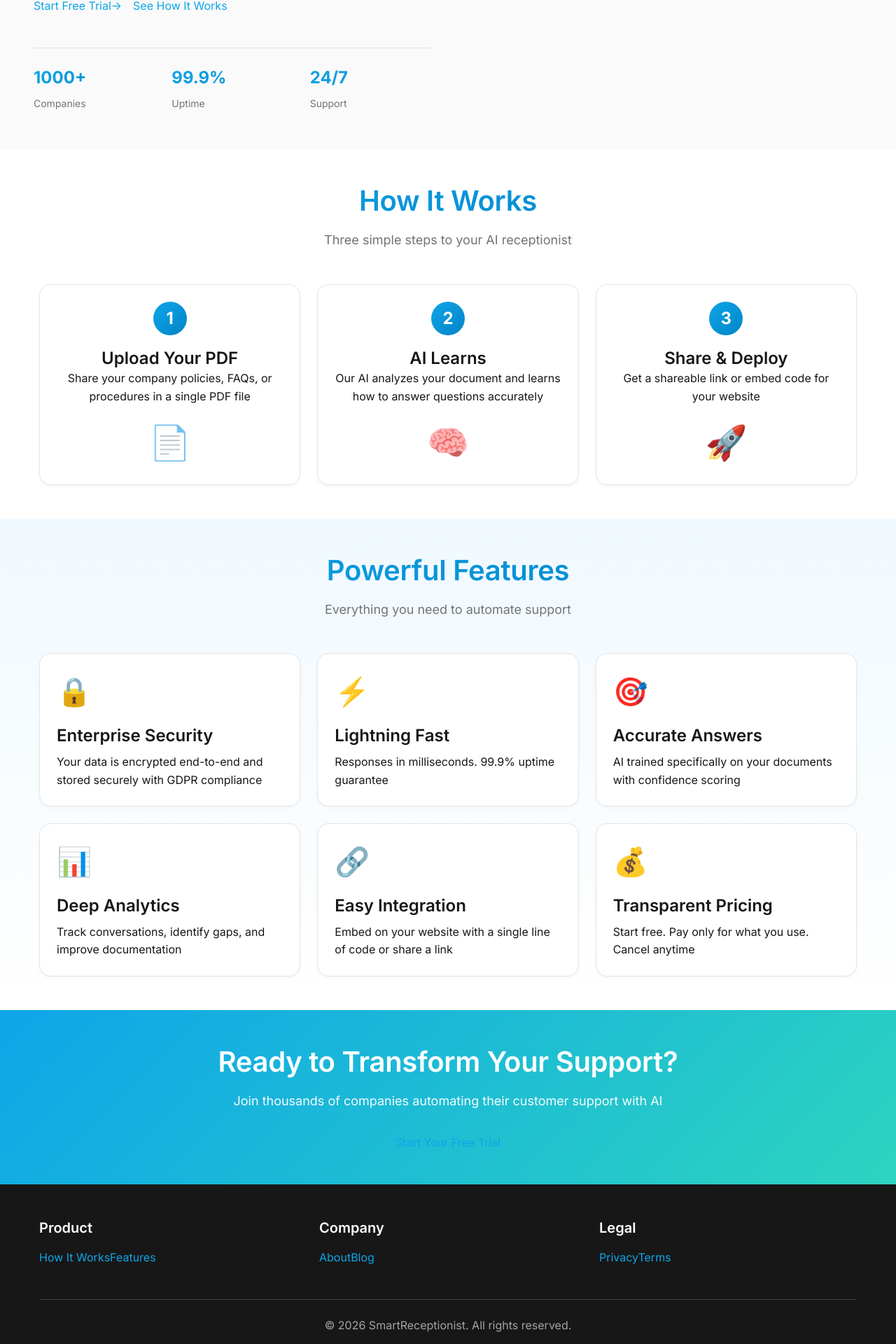
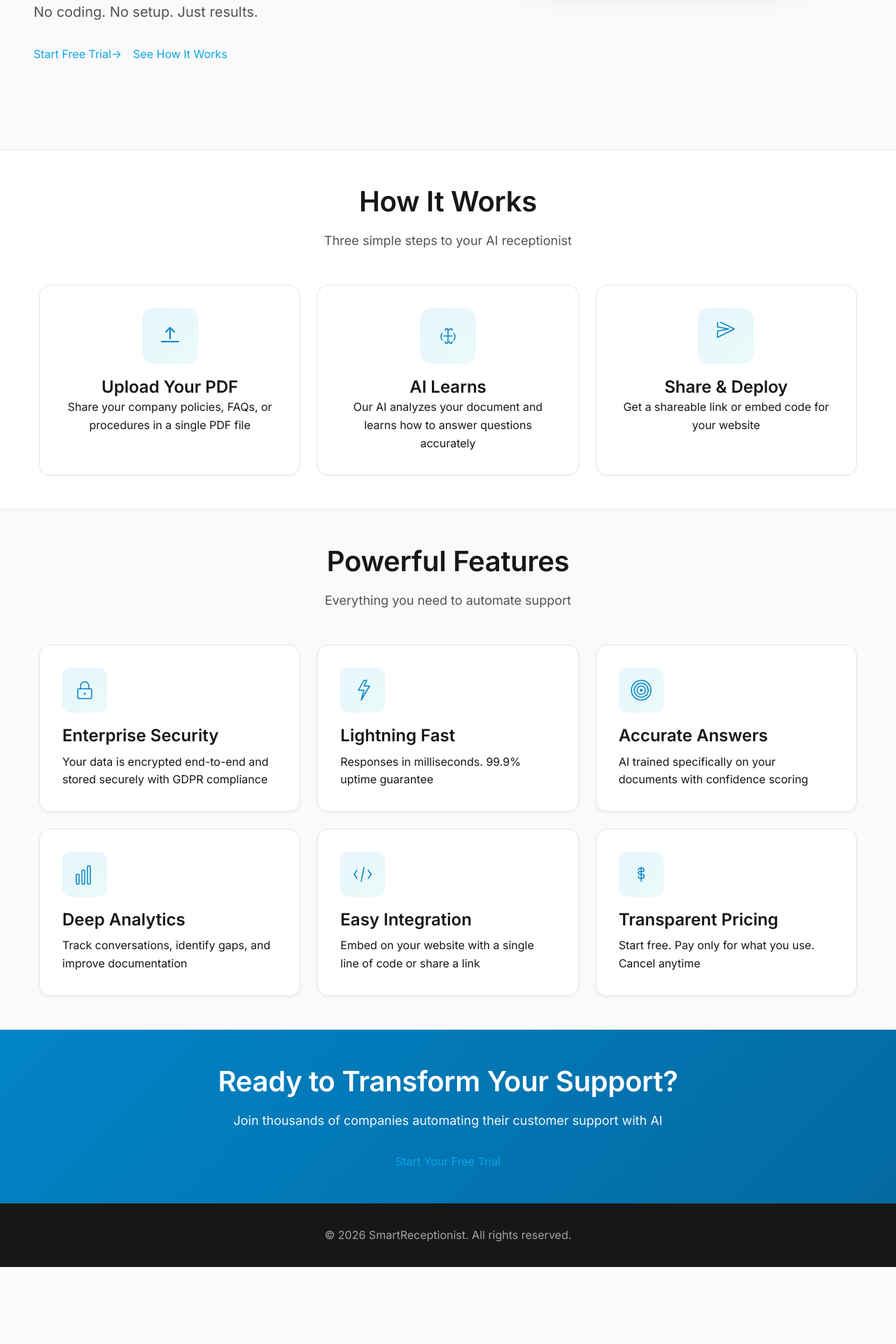
Before and after one commit to Jai-Negi/smart-receptionist, a Next.js app in the folder frontend/: page /landing in a window 1280 px wide. Shown: the part 576-2496 px from the top of the page at 70% size. After the commit the page ends 2386 px from the top, so only its background shows below. Built offline with nearby package versions, Linux system fonts and the light colour scheme.

Commit message:
design: refine landing page with better contrast, custom SVG icons, and cleaner footer

```diff
--- a/frontend/app/landing/page.jsx
+++ b/frontend/app/landing/page.jsx
@@ -3,15 +3,63 @@
 import Link from 'next/link';
 import { useEffect, useState } from 'react';
 
+// SVG Icons
+const Icons = {
+  upload: (
+    <svg width="40" height="40" viewBox="0 0 40 40" fill="none">
+      <path d="M20 8v16M14 14l6-6 6 6M8 28h24" stroke="currentColor" strokeWidth="2" strokeLinecap="round" strokeLinejoin="round"/>
+    </svg>
+  ),
+  brain: (
+    <svg width="40" height="40" viewBox="0 0 40 40" fill="none">
+      <path d="M12 16c-1.5 1-2 3-2 5s.5 4 2 5M28 16c1.5 1 2 3 2 5s-.5 4-2 5M20 10v20M14 20h12M16 12c0-1.5 1-2.5 2-2.5s2 1 2 2.5M16 28c0 1.5 1 2.5 2 2.5s2-1 2-2.5M22 12c0-1.5 1-2.5 2-2.5s2 1 2 2.5M22 28c0 1.5 1 2.5 2 2.5s2-1 2-2.5" stroke="currentColor" strokeWidth="1.5" strokeLinecap="round" strokeLinejoin="round"/>
+    </svg>
+  ),
+  send: (
+    <svg width="40" height="40" viewBox="0 0 40 40" fill="none">
+      <path d="M8 22l24-12-24-12v9l16 3-16 3v9Z" stroke="currentColor" strokeWidth="1.5" strokeLinecap="round" strokeLinejoin="round"/>
+    </svg>
+  ),
+  lock: (
+    <svg width="40" height="40" viewBox="0 0 40 40" fill="none">
+      <rect x="10" y="18" width="20" height="14" rx="2" stroke="currentColor" strokeWidth="1.5"/>
+      <path d="M14 18V14c0-3.3 2.7-6 6-6s6 2.7 6 6v4" stroke="currentColor" strokeWidth="1.5" strokeLinecap="round"/>
+      <circle cx="20" cy="25" r="1.5" fill="currentColor"/>
+    </svg>
+  ),
+  lightning: (
+    <svg width="40" height="40" viewBox="0 0 40 40" fill="none">
+      <path d="M22 6l-8 14h8l-4 14 12-20h-8l4-8Z" stroke="currentColor" strokeWidth="1.5" strokeLinecap="round" strokeLinejoin="round"/>
+    </svg>
+  ),
+  target: (
+    <svg width="40" height="40" viewBox="0 0 40 40" fill="none">
+      <circle cx="20" cy="20" r="14" stroke="currentColor" strokeWidth="1.5"/>
+      <circle cx="20" cy="20" r="10" stroke="currentColor" strokeWidth="1.5"/>
+      <circle cx="20" cy="20" r="6" stroke="currentColor" strokeWidth="1.5"/>
+      <circle cx="20" cy="20" r="2" fill="currentColor"/>
+    </svg>
+  ),
+  chart: (
+    <svg width="40" height="40" viewBox="0 0 40 40" fill="none">
+      <rect x="8" y="20" width="4" height="14" rx="1" stroke="currentColor" strokeWidth="1.5"/>
+      <rect x="16" y="14" width="4" height="20" rx="1" stroke="currentColor" strokeWidth="1.5"/>
+      <rect x="24" y="8" width="4" height="26" rx="1" stroke="currentColor" strokeWidth="1.5"/>
+    </svg>
+  ),
+  code: (
+    <svg width="40" height="40" viewBox="0 0 40 40" fill="none">
+      <path d="M12 14l-4 6 4 6M28 14l4 6-4 6M22 10l-4 20" stroke="currentColor" strokeWidth="1.5" strokeLinecap="round" strokeLinejoin="round"/>
+    </svg>
+  ),
+  dollar: (
+    <svg width="40" height="40" viewBox="0 0 40 40" fill="none">
+      <path d="M20 10v20M16 14c0-2 1.5-3 4-3s4 1 4 3-1 2-2 2h-4c-1 0-2 1-2 2s1 2 2 2h4c1 0 2 1 2 3s-1.5 3-4 3-4-1-4-3" stroke="currentColor" strokeWidth="1.5" strokeLinecap="round" strokeLinejoin="round"/>
+    </svg>
+  ),
+};
+
 export default function Landing() {
-  const [scrollY, setScrollY] = useState(0);
-
-  useEffect(() => {
-    const handleScroll = () => setScrollY(window.scrollY);
-    window.addEventListener('scroll', handleScroll);
-    return () => window.removeEventListener('scroll', handleScroll);
-  }, []);
-
   return (
     <main className="landing">
       <a href="#main-content" className="skip-link">
@@ -60,21 +108,6 @@
               See How It Works
             </Link>
           </div>
-
-          <div className="hero-stats">
-            <div className="stat">
-              <div className="stat-value">1000+</div>
-              <div className="stat-label">Companies</div>
-            </div>
-            <div className="stat">
-              <div className="stat-value">99.9%</div>
-              <div className="stat-label">Uptime</div>
-            </div>
-            <div className="stat">
-              <div className="stat-value">24/7</div>
-              <div className="stat-label">Support</div>
-            </div>
-          </div>
         </div>
 
         <div className="hero-visual">
@@ -100,24 +133,21 @@
 
           <div className="steps-grid">
             <div className="step-card">
-              <div className="step-number">1</div>
+              <div className="step-icon-wrapper">{Icons.upload}</div>
               <h3>Upload Your PDF</h3>
               <p>Share your company policies, FAQs, or procedures in a single PDF file</p>
-              <div className="step-icon">📄</div>
             </div>
 
             <div className="step-card">
-              <div className="step-number">2</div>
+              <div className="step-icon-wrapper">{Icons.brain}</div>
               <h3>AI Learns</h3>
               <p>Our AI analyzes your document and learns how to answer questions accurately</p>
-              <div className="step-icon">🧠</div>
             </div>
 
             <div className="step-card">
-              <div className="step-number">3</div>
+              <div className="step-icon-wrapper">{Icons.send}</div>
               <h3>Share & Deploy</h3>
               <p>Get a shareable link or embed code for your website</p>
-              <div className="step-icon">🚀</div>
             </div>
           </div>
         </div>
@@ -131,37 +161,37 @@
 
           <div className="features-grid">
             <div className="feature-card">
-              <div className="feature-icon">🔒</div>
+              <div className="feature-icon-wrapper">{Icons.lock}</div>
               <h3>Enterprise Security</h3>
               <p>Your data is encrypted end-to-end and stored securely with GDPR compliance</p>
             </div>
 
             <div className="feature-card">
-              <div className="feature-icon">⚡</div>
+              <div className="feature-icon-wrapper">{Icons.lightning}</div>
               <h3>Lightning Fast</h3>
               <p>Responses in milliseconds. 99.9% uptime guarantee</p>
             </div>
 
             <div className="feature-card">
-              <div className="feature-icon">🎯</div>
+              <div className="feature-icon-wrapper">{Icons.target}</div>
               <h3>Accurate Answers</h3>
               <p>AI trained specifically on your documents with confidence scoring</p>
             </div>
 
             <div className="feature-card">
-              <div className="feature-icon">📊</div>
+              <div className="feature-icon-wrapper">{Icons.chart}</div>
               <h3>Deep Analytics</h3>
               <p>Track conversations, identify gaps, and improve documentation</p>
             </div>
 
             <div className="feature-card">
-              <div className="feature-icon">🔗</div>
+              <div className="feature-icon-wrapper">{Icons.code}</div>
               <h3>Easy Integration</h3>
               <p>Embed on your website with a single line of code or share a link</p>
             </div>
 
             <div className="feature-card">
-              <div className="feature-icon">💰</div>
+              <div className="feature-icon-wrapper">{Icons.dollar}</div>
               <h3>Transparent Pricing</h3>
               <p>Start free. Pay only for what you use. Cancel anytime</p>
             </div>
@@ -183,24 +213,7 @@
       {/* Footer */}
       <footer className="footer">
         <div className="section-container">
-          <div className="footer-content">
-            <div className="footer-section">
-              <h4>Product</h4>
-              <Link href="#how-it-works">How It Works</Link>
-              <Link href="#features">Features</Link>
-            </div>
-            <div className="footer-section">
-              <h4>Company</h4>
-              <Link href="#">About</Link>
-              <Link href="#">Blog</Link>
-            </div>
-            <div className="footer-section">
-              <h4>Legal</h4>
-              <Link href="#">Privacy</Link>
-              <Link href="#">Terms</Link>
-            </div>
-          </div>
-          <div className="footer-bottom">
+          <div className="footer-center">
             <p>&copy; 2026 SmartReceptionist. All rights reserved.</p>
           </div>
         </div>
@@ -290,7 +303,7 @@
           padding: 8px 16px;
           background: rgba(14, 165, 233, 0.1);
           color: var(--color-primary-600);
-          border: 1px solid rgba(14, 165, 233, 0.2);
+          border: 1px solid var(--color-primary-200);
           border-radius: var(--radius-full);
           font-size: 0.875rem;
           font-weight: 500;
@@ -314,31 +327,7 @@
         .hero-ctas {
           display: flex;
           gap: var(--spacing-4);
-          margin-bottom: var(--spacing-12);
           flex-wrap: wrap;
-        }
-
-        .hero-stats {
-          display: grid;
-          grid-template-columns: repeat(3, 1fr);
-          gap: var(--spacing-6);
-          padding-top: var(--spacing-6);
-          border-top: 1px solid var(--color-neutral-200);
-        }
-
-        .stat-value {
-          font-size: 1.5rem;
-          font-weight: 700;
-          background: var(--gradient-primary);
-          -webkit-background-clip: text;
-          -webkit-text-fill-color: transparent;
-          background-clip: text;
-        }
-
-        .stat-label {
-          font-size: 0.875rem;
-          color: var(--color-neutral-500);
-          margin-top: var(--spacing-2);
         }
 
         /* Hero Visual */
@@ -352,7 +341,7 @@
           background: white;
           border-radius: var(--radius-lg);
           padding: var(--spacing-6);
-          box-shadow: var(--shadow-md);
+          box-shadow: 0 20px 40px rgba(0, 0, 0, 0.1);
           width: 100%;
           max-width: 400px;
         }
@@ -405,16 +394,18 @@
         .how-it-works {
           padding: var(--spacing-12) var(--spacing-4);
           background: white;
+          border-top: 1px solid var(--color-neutral-200);
         }
 
         .features {
           padding: var(--spacing-12) var(--spacing-4);
-          background: linear-gradient(180deg, var(--color-primary-50) 0%, white 100%);
+          background: var(--color-neutral-50);
+          border-top: 1px solid var(--color-neutral-200);
         }
 
         .cta-final {
           padding: var(--spacing-12) var(--spacing-4);
-          background: var(--gradient-accent);
+          background: linear-gradient(135deg, #0284c7 0%, #0369a1 100%);
           color: white;
           text-align: center;
         }
@@ -435,15 +426,12 @@
           text-align: center;
           margin-bottom: var(--spacing-4);
           font-size: 2.5rem;
-          background: var(--gradient-primary);
-          -webkit-background-clip: text;
-          -webkit-text-fill-color: transparent;
-          background-clip: text;
+          color: var(--color-neutral-900);
         }
 
         .section-subtitle {
           text-align: center;
-          color: var(--color-neutral-500);
+          color: var(--color-neutral-600);
           font-size: 1.125rem;
           margin-bottom: var(--spacing-12);
         }
@@ -457,7 +445,7 @@
 
         .step-card {
           background: white;
-          padding: var(--spacing-6);
+          padding: var(--spacing-8);
           border-radius: var(--radius-lg);
           box-shadow: var(--shadow-sm);
           text-align: center;
@@ -468,26 +456,25 @@
         .step-card:hover {
           transform: translateY(-4px);
           box-shadow: var(--shadow-md);
-          border-color: var(--color-primary-200);
+          border-color: var(--color-primary-300);
         }
 
-        .step-number {
+        .step-icon-wrapper {
           display: inline-flex;
           align-items: center;
           justify-content: center;
-          width: 48px;
-          height: 48px;
-          background: var(--gradient-primary);
-          color: white;
-          border-radius: 50%;
-          font-size: 1.5rem;
-          font-weight: 700;
-          margin-bottom: var(--spacing-4);
+          width: 80px;
+          height: 80px;
+          background: linear-gradient(135deg, rgba(14, 165, 233, 0.1) 0%, rgba(45, 212, 191, 0.1) 100%);
+          color: var(--color-primary-600);
+          border-radius: var(--radius-lg);
+          margin: 0 auto var(--spacing-4);
+          transition: all 0.3s;
         }
 
-        .step-icon {
-          font-size: 3rem;
-          margin-top: var(--spacing-4);
+        .step-card:hover .step-icon-wrapper {
+          background: linear-gradient(135deg, rgba(14, 165, 233, 0.2) 0%, rgba(45, 212, 191, 0.2) 100%);
+          transform: scale(1.05);
         }
 
         /* Features Grid */
@@ -498,7 +485,7 @@
         }
 
         .feature-card {
-          padding: var(--spacing-6);
+          padding: var(--spacing-8);
           border-radius: var(--radius-lg);
           background: white;
           box-shadow: var(--shadow-sm);
@@ -508,13 +495,26 @@
 
         .feature-card:hover {
           box-shadow: var(--shadow-base);
-          border-color: var(--color-primary-200);
+          border-color: var(--color-primary-300);
           transform: translateY(-2px);
         }
 
-        .feature-icon {
-          font-size: 2.5rem;
+        .feature-icon-wrapper {
+          display: inline-flex;
+          align-items: center;
+          justify-content: center;
+          width: 64px;
+          height: 64px;
+          background: linear-gradient(135deg, rgba(14, 165, 233, 0.1) 0%, rgba(45, 212, 191, 0.1) 100%);
+          color: var(--color-primary-600);
+          border-radius: var(--radius-md);
           margin-bottom: var(--spacing-4);
+          transition: all 0.3s;
+        }
+
+        .feature-card:hover .feature-icon-wrapper {
+          background: linear-gradient(135deg, rgba(14, 165, 233, 0.2) 0%, rgba(45, 212, 191, 0.2) 100%);
+          transform: scale(1.1);
         }
 
         .feature-card h3 {
@@ -539,13 +539,14 @@
         }
 
         .btn-primary {
-          background: var(--gradient-primary);
+          background: linear-gradient(135deg, #0284c7 0%, #0369a1 100%);
           color: white;
+          box-shadow: 0 4px 12px rgba(2, 132, 199, 0.3);
         }
 
         .btn-primary:hover {
           transform: translateY(-2px);
-          box-shadow: 0 12px 24px rgba(14, 165, 233, 0.3);
+          box-shadow: 0 12px 24px rgba(2, 132, 199, 0.4);
         }
 
         .btn-primary-white {
@@ -559,13 +560,13 @@
 
         .btn-secondary {
           background: transparent;
-          color: var(--color-primary-500);
-          border: 2px solid var(--color-primary-500);
+          color: var(--color-primary-600);
+          border: 2px solid var(--color-primary-300);
         }
 
         .btn-secondary:hover {
-          background: rgba(14, 165, 233, 0.05);
-          border-color: var(--color-primary-600);
+          background: var(--color-primary-50);
+          border-color: var(--color-primary-500);
         }
 
         .btn-lg {
@@ -585,36 +586,12 @@
         .footer {
           background: var(--color-neutral-900);
           color: white;
-          padding: var(--spacing-12) var(--spacing-4);
+          padding: var(--spacing-8) var(--spacing-4);
+          border-top: 1px solid var(--color-neutral-800);
         }
 
-        .footer-content {
-          display: grid;
-          grid-template-columns: repeat(3, 1fr);
-          gap: var(--spacing-8);
-          margin-bottom: var(--spacing-12);
-        }
-
-        .footer-section h4 {
-          color: white;
-          margin-bottom: var(--spacing-4);
-        }
-
-        .footer-section a {
-          display: block;
-          color: var(--color-neutral-400);
-          margin-bottom: var(--spacing-3);
-          transition: color 0.2s;
-        }
-
-        .footer-section a:hover {
-          color: var(--color-primary-400);
-        }
-
-        .footer-bottom {
+        .footer-center {
           text-align: center;
-          padding-top: var(--spacing-6);
-          border-top: 1px solid var(--color-neutral-700);
           color: var(--color-neutral-400);
         }
 
@@ -639,14 +616,6 @@
           .features-grid {
             grid-template-columns: 1fr;
           }
-
-          .footer-content {
-            grid-template-columns: 1fr;
-          }
-
-          .hero-stats {
-            grid-template-columns: 1fr;
-          }
         }
       `}</style>
     </main>
```
